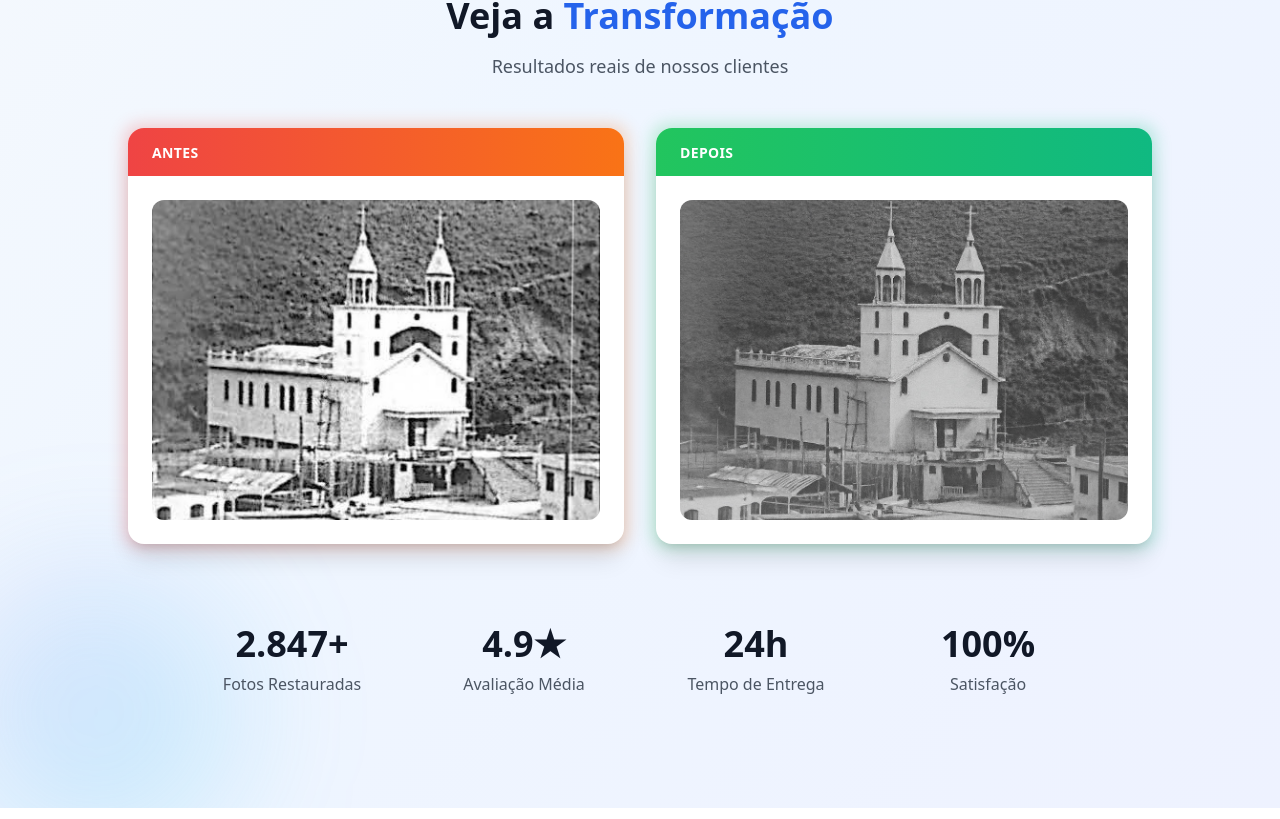
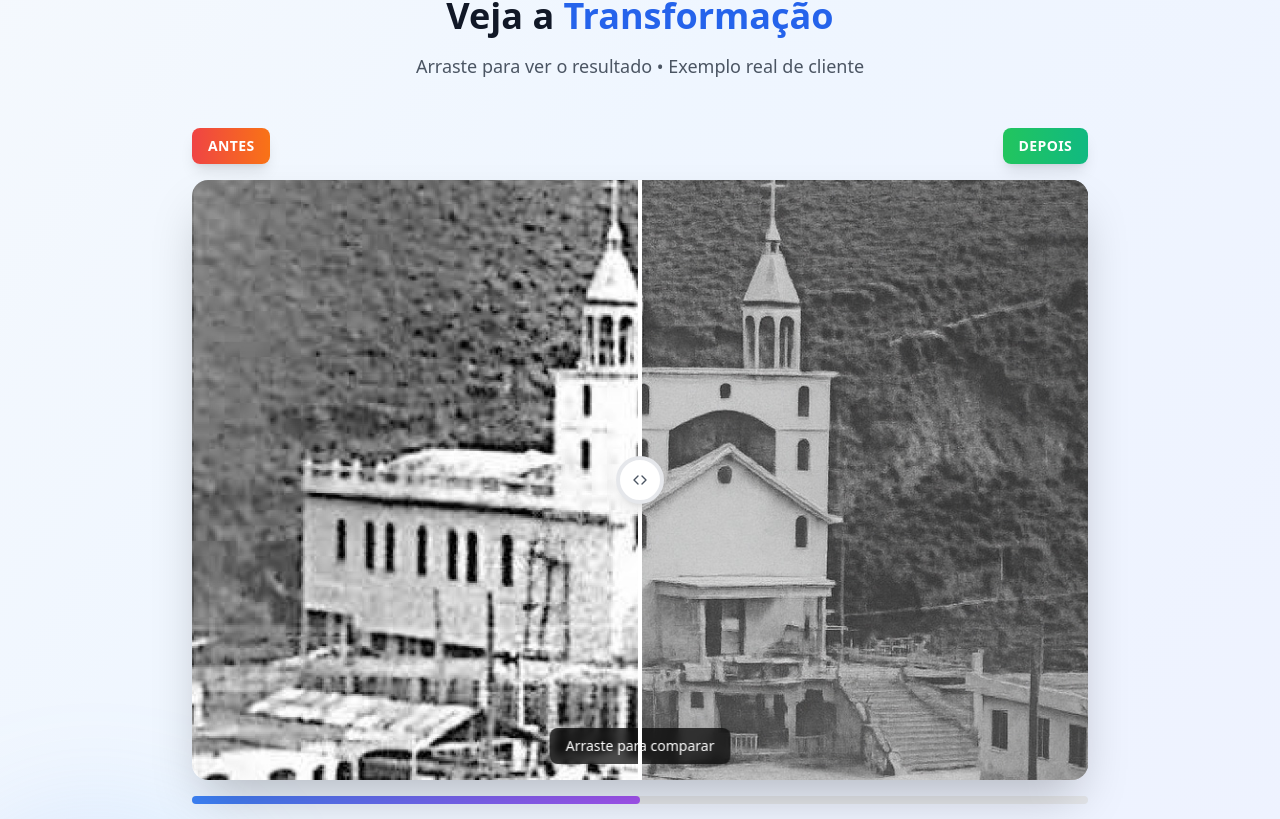
Before and after one commit to yansassi/restaurepro, a React (Vite) app: page / in a window 1280 px wide. Shown: the part 841-1660 px from the top of the page. Built offline with nearby package versions, Linux system fonts and the light colour scheme; no server answers.

Commit message:
Create ImageComparisonSlider component and integrate into Hero

```diff
--- a/src/components/Hero.tsx
+++ b/src/components/Hero.tsx
@@ -1,5 +1,6 @@
 import React from 'react';
 import { Shield, Clock, Award, ArrowRight, Sparkles } from 'lucide-react';
+import ImageComparisonSlider from './ImageComparisonSlider';
 
 interface HeroProps {
   onStartClick: () => void;
@@ -72,50 +73,23 @@ const Hero = ({ onStartClick }: HeroProps) => {
           </p>
         </div>
 
-        {/* Before/After Section - Redesigned */}
+        {/* Interactive Before/After Comparison */}
         <div className="relative">
           <div className="text-center mb-12">
             <h2 className="text-3xl md:text-4xl font-bold text-gray-900 mb-4">
               Veja a <span className="text-blue-600">Transformação</span>
             </h2>
             <p className="text-lg text-gray-600">
-              Resultados reais de nossos clientes
+              Arraste para ver o resultado • Exemplo real de cliente
             </p>
           </div>
 
-          <div className="grid lg:grid-cols-2 gap-8 max-w-5xl mx-auto">
-            <div className="group relative">
-              <div className="absolute -inset-1 bg-gradient-to-r from-red-500 to-orange-500 rounded-2xl blur opacity-25 group-hover:opacity-40 transition duration-300"></div>
-              <div className="relative bg-white rounded-2xl overflow-hidden shadow-xl">
-                <div className="bg-gradient-to-r from-red-500 to-orange-500 px-6 py-3">
-                  <span className="text-white font-bold text-sm tracking-wide">ANTES</span>
-                </div>
-                <div className="p-6">
-                  <img
-                    src="/fotoantiga.jpg"
-                    alt="Foto antiga antes da restauração"
-                    className="w-full h-80 object-cover rounded-xl"
-                  />
-                </div>
-              </div>
-            </div>
-
-            <div className="group relative">
-              <div className="absolute -inset-1 bg-gradient-to-r from-green-500 to-emerald-500 rounded-2xl blur opacity-25 group-hover:opacity-40 transition duration-300"></div>
-              <div className="relative bg-white rounded-2xl overflow-hidden shadow-xl">
-                <div className="bg-gradient-to-r from-green-500 to-emerald-500 px-6 py-3">
-                  <span className="text-white font-bold text-sm tracking-wide">DEPOIS</span>
-                </div>
-                <div className="p-6">
-                  <img
-                    src="/restaurada.jpg"
-                    alt="Foto restaurada depois do tratamento"
-                    className="w-full h-80 object-cover rounded-xl"
-                  />
-                </div>
-              </div>
-            </div>
-          </div>
+          <ImageComparisonSlider
+            beforeImage="/fotoantiga.jpg"
+            afterImage="/restaurada.jpg"
+            beforeLabel="ANTES"
+            afterLabel="DEPOIS"
+          />
 
           {/* Stats */}
           <div className="grid grid-cols-2 md:grid-cols-4 gap-8 mt-20 max-w-4xl mx-auto">
--- /dev/null
+++ b/src/components/ImageComparisonSlider.tsx
@@ -0,0 +1,146 @@
+import React, { useState, useRef, useEffect } from 'react';
+import { ChevronLeft, ChevronRight } from 'lucide-react';
+
+interface ImageComparisonSliderProps {
+  beforeImage: string;
+  afterImage: string;
+  beforeLabel?: string;
+  afterLabel?: string;
+}
+
+const ImageComparisonSlider = ({
+  beforeImage,
+  afterImage,
+  beforeLabel = "ANTES",
+  afterLabel = "DEPOIS"
+}: ImageComparisonSliderProps) => {
+  const [sliderPosition, setSliderPosition] = useState(50);
+  const [isDragging, setIsDragging] = useState(false);
+  const containerRef = useRef<HTMLDivElement>(null);
+
+  const handleMouseDown = (e: React.MouseEvent) => {
+    setIsDragging(true);
+    e.preventDefault();
+  };
+
+  const handleTouchStart = (e: React.TouchEvent) => {
+    setIsDragging(true);
+    e.preventDefault();
+  };
+
+  const updateSliderPosition = (clientX: number) => {
+    if (!containerRef.current || !isDragging) return;
+
+    const rect = containerRef.current.getBoundingClientRect();
+    const x = clientX - rect.left;
+    const percentage = Math.max(0, Math.min(100, (x / rect.width) * 100));
+    setSliderPosition(percentage);
+  };
+
+  const handleMouseMove = (e: MouseEvent) => {
+    updateSliderPosition(e.clientX);
+  };
+
+  const handleTouchMove = (e: TouchEvent) => {
+    if (e.touches.length > 0) {
+      updateSliderPosition(e.touches[0].clientX);
+    }
+  };
+
+  const handleMouseUp = () => {
+    setIsDragging(false);
+  };
+
+  const handleTouchEnd = () => {
+    setIsDragging(false);
+  };
+
+  useEffect(() => {
+    if (isDragging) {
+      document.addEventListener('mousemove', handleMouseMove);
+      document.addEventListener('mouseup', handleMouseUp);
+      document.addEventListener('touchmove', handleTouchMove);
+      document.addEventListener('touchend', handleTouchEnd);
+    }
+
+    return () => {
+      document.removeEventListener('mousemove', handleMouseMove);
+      document.removeEventListener('mouseup', handleMouseUp);
+      document.removeEventListener('touchmove', handleTouchMove);
+      document.removeEventListener('touchend', handleTouchEnd);
+    };
+  }, [isDragging]);
+
+  return (
+    <div className="relative w-full max-w-4xl mx-auto">
+      {/* Labels */}
+      <div className="flex justify-between mb-4">
+        <div className="bg-gradient-to-r from-red-500 to-orange-500 text-white px-4 py-2 rounded-lg font-bold text-sm tracking-wide shadow-lg">
+          {beforeLabel}
+        </div>
+        <div className="bg-gradient-to-r from-green-500 to-emerald-500 text-white px-4 py-2 rounded-lg font-bold text-sm tracking-wide shadow-lg">
+          {afterLabel}
+        </div>
+      </div>
+
+      {/* Image Comparison Container */}
+      <div
+        ref={containerRef}
+        className="relative w-full h-96 md:h-[500px] lg:h-[600px] overflow-hidden rounded-2xl shadow-2xl cursor-col-resize select-none"
+        style={{ userSelect: 'none' }}
+      >
+        {/* Before Image (Background) */}
+        <img
+          src={beforeImage}
+          alt="Foto antes da restauração"
+          className="absolute inset-0 w-full h-full object-cover"
+          draggable={false}
+        />
+
+        {/* After Image (Clipped) */}
+        <div
+          className="absolute inset-0 overflow-hidden"
+          style={{
+            clipPath: `polygon(${sliderPosition}% 0%, 100% 0%, 100% 100%, ${sliderPosition}% 100%)`
+          }}
+        >
+          <img
+            src={afterImage}
+            alt="Foto depois da restauração"
+            className="w-full h-full object-cover"
+            draggable={false}
+          />
+        </div>
+
+        {/* Slider Line */}
+        <div
+          className="absolute top-0 bottom-0 w-1 bg-white shadow-lg z-10 cursor-col-resize"
+          style={{ left: `${sliderPosition}%`, transform: 'translateX(-50%)' }}
+          onMouseDown={handleMouseDown}
+          onTouchStart={handleTouchStart}
+        >
+          {/* Slider Handle */}
+          <div className="absolute top-1/2 left-1/2 transform -translate-x-1/2 -translate-y-1/2 w-12 h-12 bg-white rounded-full shadow-lg flex items-center justify-center cursor-col-resize border-4 border-gray-200 hover:border-blue-400 transition-colors">
+            <ChevronLeft className="h-4 w-4 text-gray-600 -mr-1" />
+            <ChevronRight className="h-4 w-4 text-gray-600 -ml-1" />
+          </div>
+        </div>
+
+        {/* Instruction Text */}
+        <div className="absolute bottom-4 left-1/2 transform -translate-x-1/2 bg-black/70 text-white px-4 py-2 rounded-lg text-sm font-medium backdrop-blur-sm">
+          Arraste para comparar
+        </div>
+      </div>
+
+      {/* Progress Indicator */}
+      <div className="mt-4 w-full bg-gray-200 rounded-full h-2">
+        <div
+          className="bg-gradient-to-r from-blue-500 to-purple-500 h-2 rounded-full transition-all duration-150"
+          style={{ width: `${sliderPosition}%` }}
+        />
+      </div>
+    </div>
+  );
+};
+
+export default ImageComparisonSlider;
```
